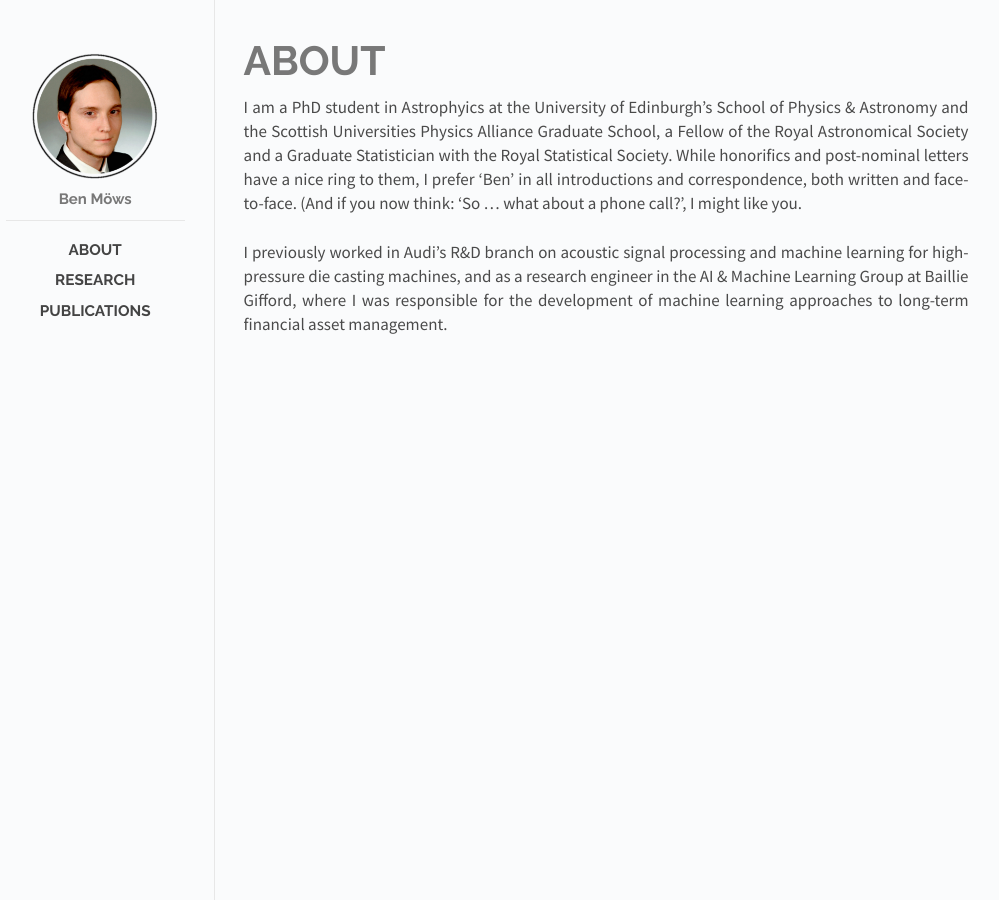
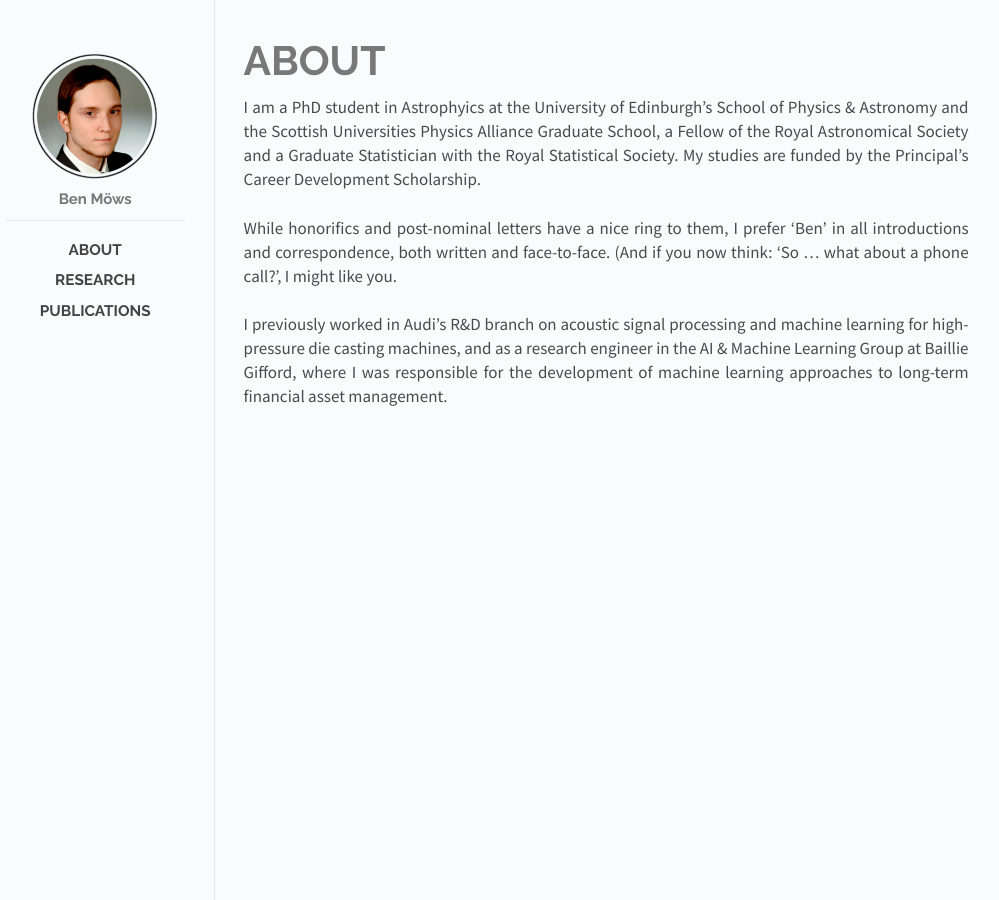
Before and after one commit to moews/moews.github.io, a Jekyll site: the page built from _posts/2017-03-27-about.md, in a window 1280 px wide. Shown: the whole page, without its empty margins (144-1143 px from the left). Built offline with Jekyll 4.4.1, drawn with Linux system fonts in a browser that asks for light colours.

Commit message:
Update 2017-03-27-about.md

```diff
--- a/_posts/2017-03-27-about.md
+++ b/_posts/2017-03-27-about.md
@@ -6,6 +6,8 @@ cover: cover.jpg
 categories: posts
 ---
 
-I am a PhD student in Astrophyics at the University of Edinburgh's School of Physics & Astronomy and the Scottish Universities Physics Alliance Graduate School, a Fellow of the Royal Astronomical Society and a Graduate Statistician with the Royal Statistical Society. While honorifics and post-nominal letters have a nice ring to them, I prefer 'Ben' in all introductions and correspondence, both written and face-to-face. (And if you now think: 'So ... what about a phone call?', I might like you.
+I am a PhD student in Astrophyics at the University of Edinburgh's School of Physics & Astronomy and the Scottish Universities Physics Alliance Graduate School, a Fellow of the Royal Astronomical Society and a Graduate Statistician with the Royal Statistical Society. My studies are funded by the Principal's Career Development Scholarship.
+
+While honorifics and post-nominal letters have a nice ring to them, I prefer 'Ben' in all introductions and correspondence, both written and face-to-face. (And if you now think: 'So ... what about a phone call?', I might like you.
 
 I previously worked in Audi's R&D branch on acoustic signal processing and machine learning for high-pressure die casting machines, and as a research engineer in the AI & Machine Learning Group at Baillie Gifford, where I was responsible for the development of machine learning approaches to long-term financial asset management.
```
